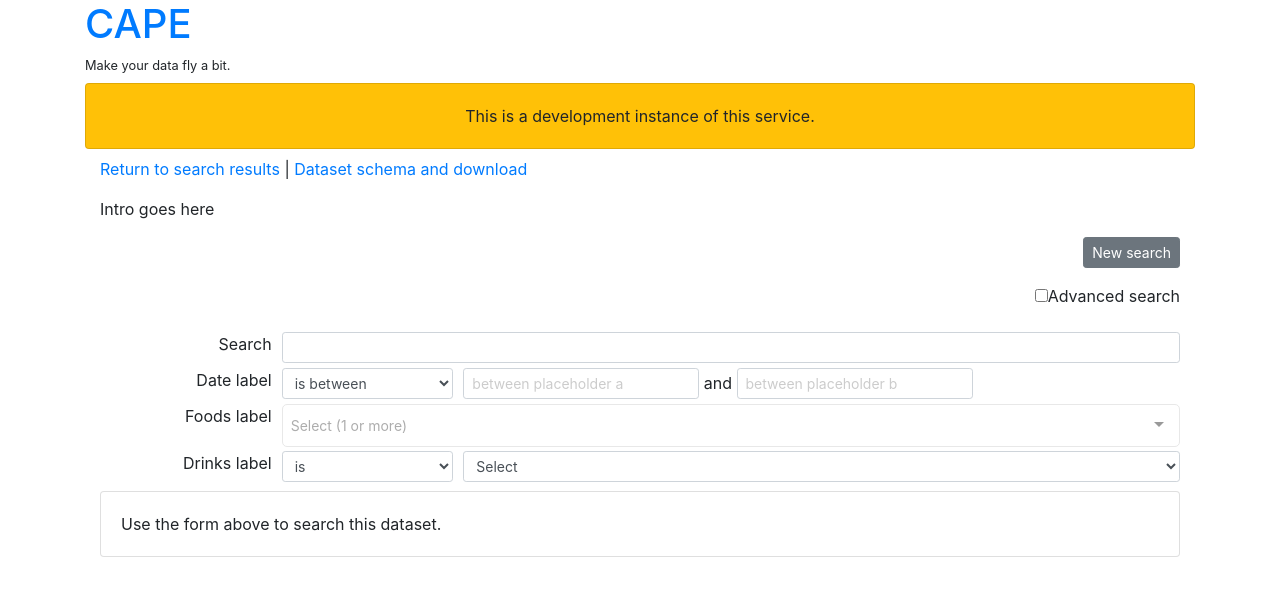
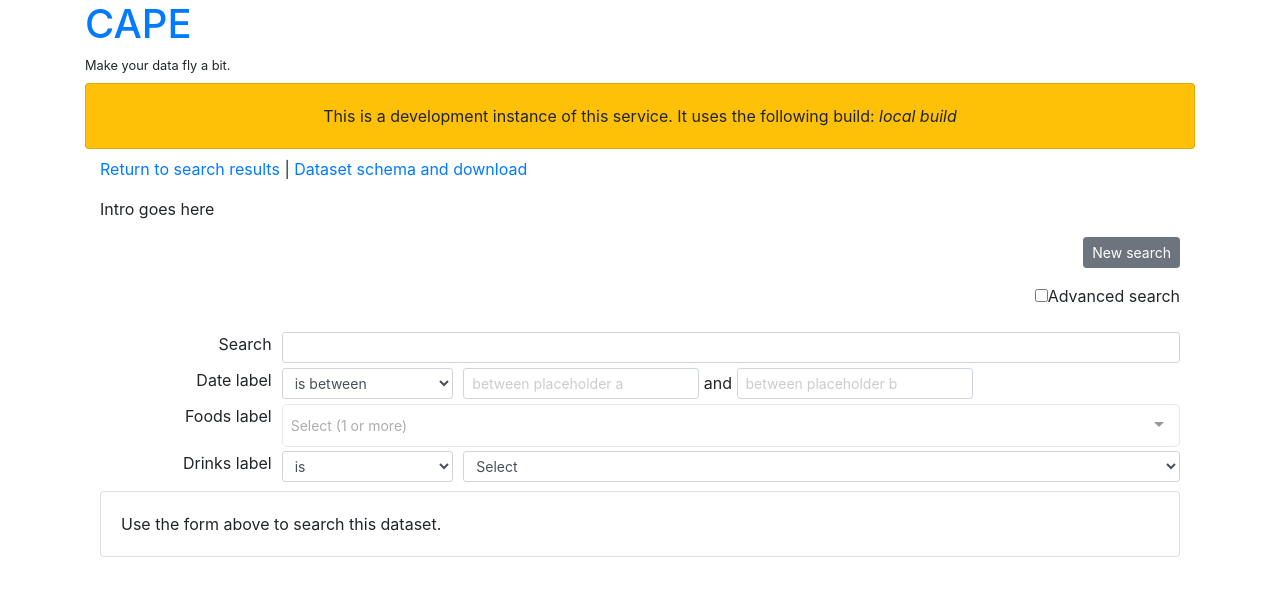
Before and after one commit to CAPE-js/cape-core, a Vue app: page / in a window 1280 px wide. Shown: the top 596 px of the page. Built offline with nearby package versions, Linux system fonts and the light colour scheme.

Commit message:
Displays build version on environment warning message. Implements global state using pinia.

```diff
--- a/package.json
+++ b/package.json
@@ -13,6 +13,7 @@
     "core-js": "^3.8.3",
     "jquery": "^3.6.0",
     "moment": "^2.29.3",
+    "pinia": "^2.0.27",
     "popper": "^1.0.1",
     "vue": "^3.2.13",
     "vue-cli": "^2.9.6",
--- a/public/local.js
+++ b/public/local.js
@@ -1,5 +1,5 @@
 // relateive path to the data
-data_location = "/site-data.json";
+const data_location = "/site-data.json";
 
 // on preprod and prod this should be
 // data_location = "dynamic/data.php";
@@ -10,6 +10,8 @@ data_location = "/site-data.json";
 // and this file should have
 // data_location = "data.json";
 
-app_status='dev'
+const app_status='dev';
 // app_status='prod'
 // app_status='pprd'
+
+const build_id='local build'
--- a/src/App.vue
+++ b/src/App.vue
@@ -1,16 +1,7 @@
 
 <template>
   <div id="app">
-    <template v-if="appStatus == 'test'">
-      <NonProdWarning environment-name="test" />
-    </template>
-    <template v-if="appStatus == 'dev'">
-      <NonProdWarning environment-name="development" />
-    </template>
-    <template v-if="appStatus == 'pprd'">
-      <NonProdWarning environment-name="pre-production" />
-    </template>
-
+    <nonProdWarning />
     <template v-if="siteData.status == 'ERROR'">
       <div class="row content">
         <div class="col">
@@ -50,25 +41,29 @@
 <script>
 import { CapeTools } from './CapeTools'
 import CapeDataset from './components/CapeDataset.vue'
-import NonProdWarning from './components/NonProdWarning.vue';
+import nonProdWarning from './components/NonProdWarning.vue';
+import { useEnvironmentStore } from './stores/environmentStore';
+import { mapState } from 'pinia';
 
 export default {
     el: '#app',
     name: 'CapeApp',
     components: {
-    CapeDataset,
-    NonProdWarning
+      CapeDataset,
+      nonProdWarning
 },
     props: {
-        appStatus: {
-            type: String,
-            default: 'dev'
-        },
+
         siteData: {
             type: Object,
             default: null
         }
     },
+
+    computed: {
+      ...mapState(useEnvironmentStore, ['appStatus'])
+    },
+
     created: function () {
 /*
         if (typeof this.data_location === 'undefined') {
--- a/src/components/NonProdWarning.vue
+++ b/src/components/NonProdWarning.vue
@@ -1,25 +1,48 @@
 <template>
-  <div class="row content">
+  <div
+    v-if="showWarning"
+    class="row content"
+  >
     <div class="col">
       <div class="card bg-warning my-2">
         <div class="card-body text-center">
-          This is a {{ environmentName }} instance of this service.
+          This is a {{ environmentDescription }} instance of this service. It uses the following build: <em>{{ buildId }}</em>
         </div>
       </div>
     </div>
   </div>
 </template>
 
+
 <script>
+import { useEnvironmentStore } from '../stores/environmentStore'
+import { mapState } from 'pinia'
 
 export default {
 
-    props: {
-        environmentName: {
-            type: String,
-            required: true
-        }
+  computed: {
+
+    // get values from the store and expose them as computed values.
+    ...mapState(useEnvironmentStore, ['appStatus', 'buildId']),
+
+    environmentDescription: (store) => {
+      switch(store.appStatus) {
+        case "dev":
+          return "development";
+        case "pprd":
+          return "pre-production";
+        case "test":
+          return "test";
+        default:
+          throw new "Invalid appStatus";
+      }
+    },
+
+    showWarning: (store) => {
+      return store.appStatus != "prod";
     }
+
+  }
 }
 
 </script>
--- a/src/main.js
+++ b/src/main.js
@@ -1,5 +1,7 @@
 import { createApp } from 'vue'
+import { createPinia } from 'pinia';
 import App from './App.vue'
+
 import { createRouter, createWebHashHistory } from 'vue-router';
 import { defineComponent } from 'vue'
 import jQuery from 'jquery'
@@ -8,6 +10,7 @@ import { CapeTools } from './CapeTools.js'
 import HomePage from './components/HomePage.vue'
 import RecordPage from './components/RecordPage.vue'
 import FieldsTable from './components/FieldsTable.vue'
+import { useEnvironmentStore } from './stores/environmentStore';
 
 fetch( data_location ) // eslint-disable-line
     .then( response => response.json() )
@@ -60,7 +63,17 @@ fetch( data_location ) // eslint-disable-line
             }
         });
 
-        let app = createApp(App, { appStatus: app_status, siteData: response }); // eslint-disable-line
+        // pinia is a framework used for managing global state.
+        const pinia = createPinia();
+        const app = createApp(App, { siteData: response }); // eslint-disable-line
+
         app.use(capeRouter);
+        app.use(pinia);
+
+        // read data from local.js and populate the values into the environment store
+        const environmentStore = useEnvironmentStore();
+        environmentStore.appStatus = app_status; // eslint-disable-line
+        environmentStore.buildId = build_id; // eslint-disable-line
+
         app.mount('#app')
     });
--- /dev/null
+++ b/src/stores/environmentStore.js
@@ -0,0 +1,13 @@
+import { defineStore } from "pinia";
+
+// stores are used where data is required globally, across components.
+export const useEnvironmentStore = defineStore("environment", {
+
+    // state defines the values this store holds
+    state: () => (
+        {
+            appStatus: 'purple',
+            buildId: 0,
+            dataLocation: ''
+        })
+});
```
Also changed, not shown: 1 other file (tests, documents, lock files or other folders).
